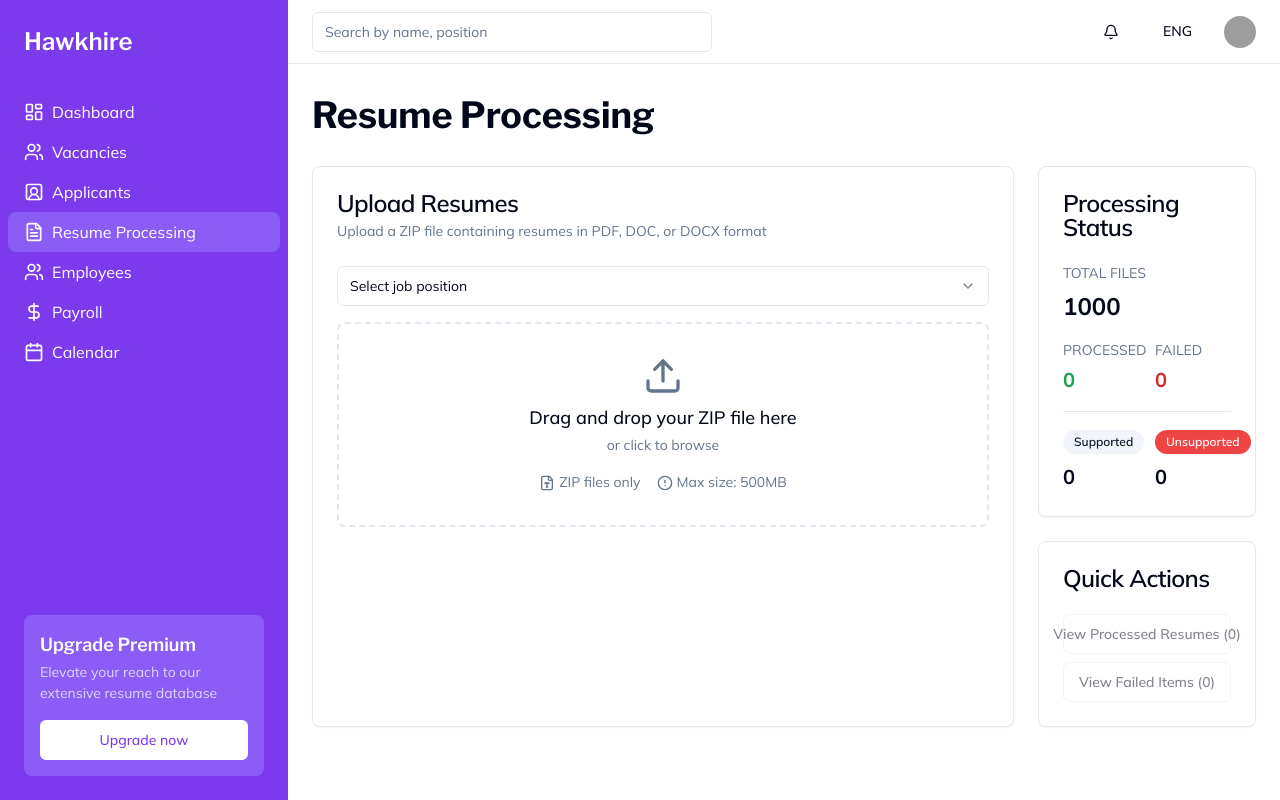
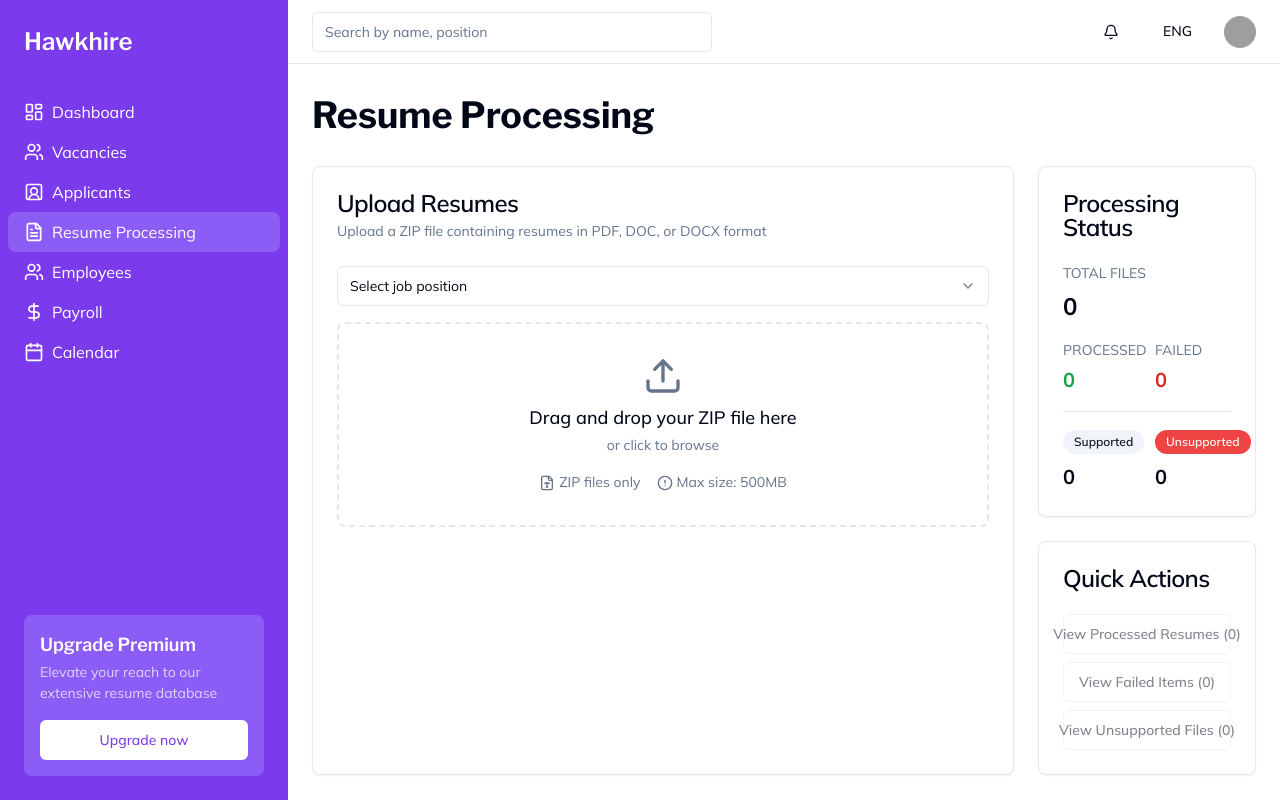
Before and after one commit to Badou-AI/hawkhire, a Next.js app: page /resume-processing in a window 1280 px wide. Built offline with nearby package versions, Linux system fonts and the light colour scheme; grey boxes are pictures that could not be loaded.

Commit message:
better looking simulation

```diff
--- a/app/(protected)/resume-processing/page.tsx
+++ b/app/(protected)/resume-processing/page.tsx
@@ -30,7 +30,7 @@
   const [uploadProgress, setUploadProgress] = useState<number>(0)
   const [processingStatus, setProcessingStatus] = useState<'idle' | 'uploading' | 'processing' | 'completed' | 'error'>('idle')
   const [stats, setStats] = useState({
-    totalFiles: 1000, // Simulating 1000 CVs
+    totalFiles: 0, // Start with 0 total files
     processed: 0,
     failed: 0,
     supported: 0,
@@ -50,11 +50,12 @@
     let failedCount = 0
     let supportedCount = 0
     let unsupportedCount = 0
+    const totalFiles = 1000 // Store total files locally
 
     const processInterval = setInterval(() => {
       // Simulate random success/failure for each batch
       const batchSize = Math.floor(Math.random() * 5) + 1 // Process 1-5 files per tick
-      const newProcessed = Math.min(processedCount + batchSize, stats.totalFiles)
+      const newProcessed = Math.min(processedCount + batchSize, totalFiles)
       const newFailed = Math.floor(Math.random() * (batchSize * 0.2)) // 20% chance of failure per batch
 
       processedCount = newProcessed
@@ -63,14 +64,14 @@
       unsupportedCount = Math.floor(Math.random() * (processedCount * 0.05)) // 5% might be unsupported
 
       setStats({
-        totalFiles: stats.totalFiles,
+        totalFiles, // Use the local constant
         processed: processedCount,
         failed: failedCount,
         supported: supportedCount,
         unsupported: unsupportedCount
       })
 
-      if (processedCount >= stats.totalFiles) {
+      if (processedCount >= totalFiles) {
         clearInterval(processInterval)
         setProcessingStatus('completed')
       }
@@ -86,13 +87,13 @@
 
     // Start upload simulation
     setProcessingStatus('uploading')
-    setStats(prev => ({
-      ...prev,
+    setStats({
+      totalFiles: 1000, // Set total files when process starts
       processed: 0,
       failed: 0,
       supported: 0,
       unsupported: 0
-    }))
+    })
 
     let progress = 0
     const uploadInterval = setInterval(() => {
@@ -317,6 +318,13 @@
               >
                 View Failed Items ({stats.failed})
               </Button>
+              <Button
+                className="w-full"
+                variant="outline"
+                disabled={stats.unsupported === 0}
+              >
+                View Unsupported Files ({stats.unsupported})
+              </Button>
             </CardContent>
           </Card>
         </div>
```
